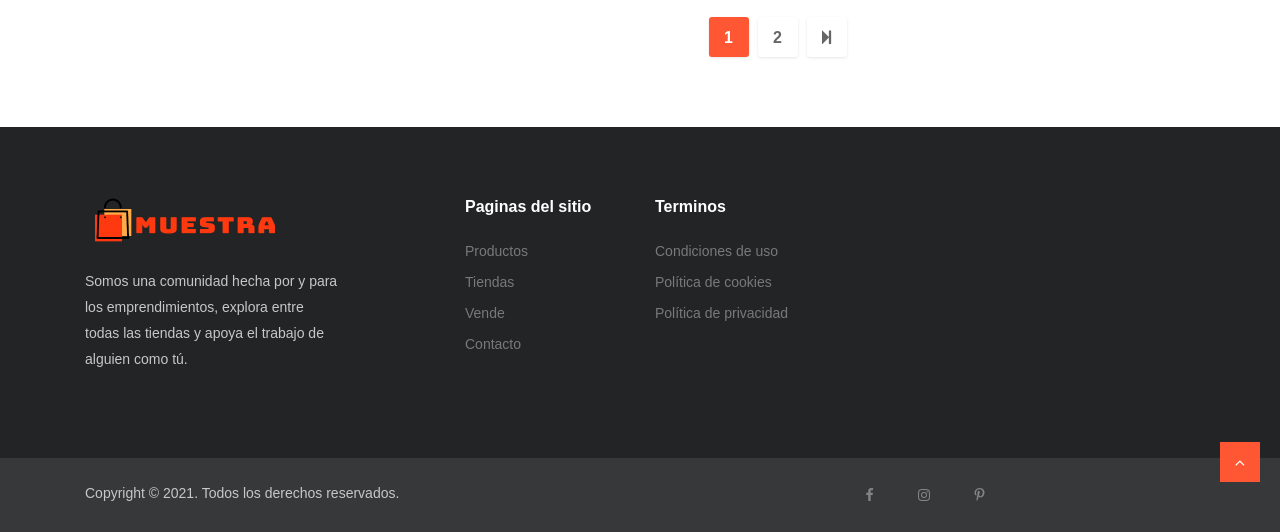
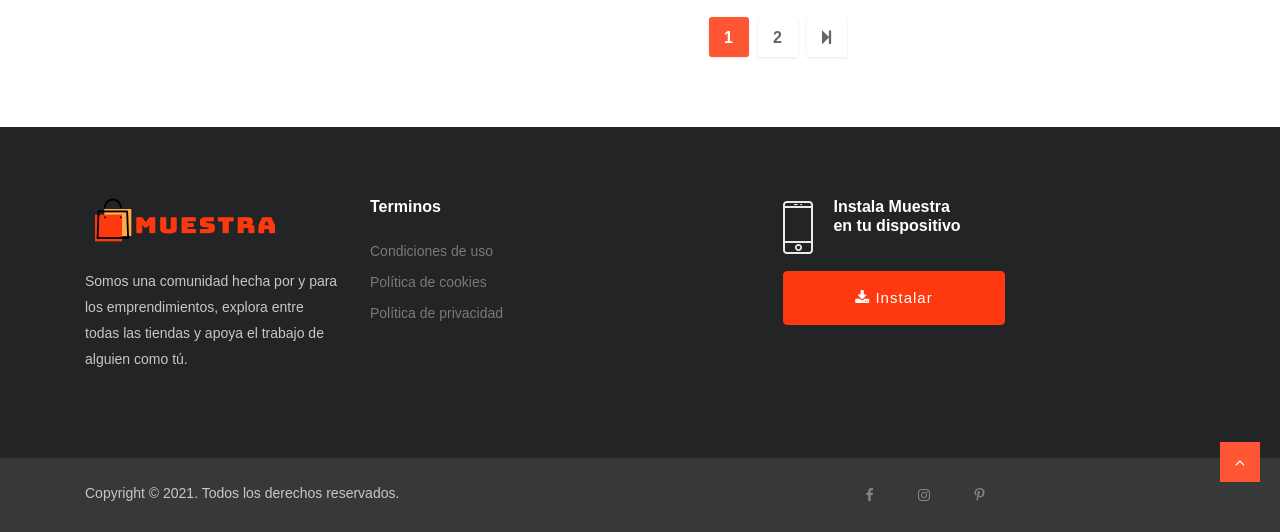
Before and after one commit to dricaurte29/eva01, a Django app: page /productos in a window 1280 px wide. Shown: the part 1257-1789 px from the top of the page. Run offline with Django 3.2, Linux system fonts and the light colour scheme; data comes from the database, SQL or seed files in the repository; some libraries are stand-ins or nearby versions; some web fonts are replaced.

Commit message:
Update base.html

```diff
--- a/proyectoApp/templates/proyectoApp/base.html
+++ b/proyectoApp/templates/proyectoApp/base.html
@@ -51,6 +51,7 @@
 
     gtag('config', 'G-K10XWGZKHE');
   </script>
+
 </head>
 
 <body class="body-wrapper">
@@ -164,9 +165,13 @@
           <img src="{% static 'images/logo-footer.png' %}" alt="">
           <!-- description -->
           <p class="alt-color">Somos una comunidad hecha por y para los emprendimientos, explora entre todas las tiendas y apoya el trabajo de alguien como tú.</p>
+
+
+
         </div>
       </div>
       <!-- Link list -->
+      <!--
       <div class="col-lg-2 offset-lg-1  col-md-3">
         <div class="block">
           <h4>Paginas del sitio</h4>
@@ -179,6 +184,7 @@
           </ul>
         </div>
       </div>
+      -->
       <div class="col-lg-2 col-md-3  offset-md-1 offset-lg-0">
         <div class="block">
 
@@ -200,7 +206,7 @@
         </div>
       </div>
       <!-- Link list -->
-      <div class="col-lg-2 col-md-3 offset-md-1 offset-lg-0">
+      <div class="col-lg-2 col-md-3 offset-md-1 offset-lg-0 mr-0">
         <div class="block">
           {% if user.is_authenticated %}
 
@@ -219,27 +225,26 @@
 
         </div>
       </div>
-      <!-- Promotion
-      <div class="col-lg-4 col-md-7">
+      <div class="col-lg-3 col-md-3 offset-md-1 offset-lg-0 pl-5">
+        <div class="block">
+          <ul class="list-inline">
+            <li class="list-inline-item">
+              <img src="{% static 'images/footer/phone-icon.png' %}" alt="mobile-icon">
+            </li>
+            <li class="list-inline-item pl-2">
+              <h4 class="text-xl-">Instala Muestra <br> en tu dispositivo </h4>
+            </li>
 
-        <div class="block-2 app-promotion">
-          <div class="mobile d-flex">
-            <a href="">
+          </ul>
 
-              <img src="{% static 'images/footer/phone-icon.png' %}" alt="mobile-icon">
-            </a>
-            <p>Get the Dealsy Mobile App and Save more</p>
-          </div>
-          <div class="download-btn d-flex my-3">
-            <a href="#"><img src="{% static 'images/apps/google-play-store.png' %}" class="img-fluid" alt=""></a>
-            <a href="#" class=" ml-3"><img src="{% static 'images/apps/apple-app-store.png' %}" class="img-fluid" alt=""></a>
-          </div>
-        </div>
+
+        <button id="instal"  style="background-color: #ff390f; border-color: #ff390f;" type="button" class="btn btn-primary  btn-lg btn-block">
+          <i class="fa fa-download"></i> Instalar</button>
       </div>
-      -->
+      </div>
     </div>
   </div>
-  <!-- Container End -->
+
 </footer>
 <!-- Footer Bottom -->
 <footer class="footer-bottom">
@@ -293,6 +298,7 @@
 <script src="{% static 'js/script.js' %}"></script>
 <script src="https://cdn.jsdelivr.net/npm/sweetalert2@10"></script>
 <script src="https://cdnjs.cloudflare.com/ajax/libs/popper.js/1.12.9/umd/popper.min.js"></script>
+<script src="{% static 'js/install.js' %}"></script>
 {% block extrajs %}
 {% endblock extrajs %}
 {% if men1 == 1 %}
```
